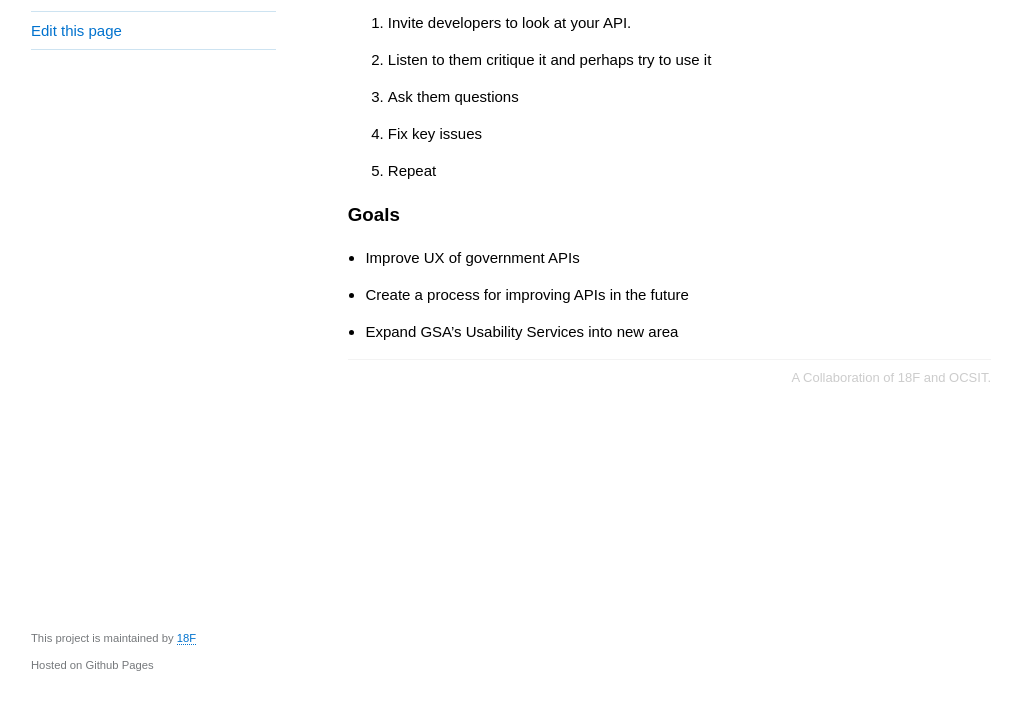
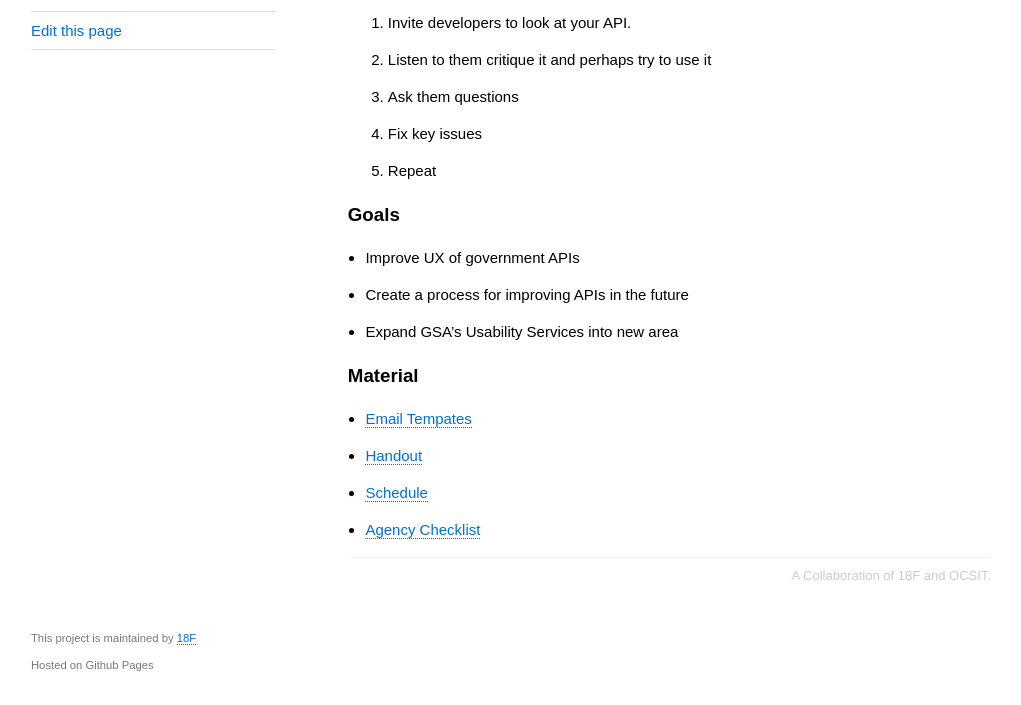
Before and after one commit to 18F/API-Usability-Testing, a Jekyll site: the page built from pages/kit.md, in a window 1280 px wide and 1040 px high. Shown: the part 335-1040 px from the top of the window, without its empty margins (129-1150 px from the left). Built offline with Jekyll 4.4.1, drawn with Linux system fonts in a browser that asks for light colours.

Commit message:
Update kit.md

```diff
--- a/pages/kit.md
+++ b/pages/kit.md
@@ -20,11 +20,14 @@ The format is simple:
 5. Repeat
 
 
-
-
-
 ### Goals
 
 * Improve UX of government APIs
 * Create a process for improving APIs in the future
 * Expand GSA's Usability Services into new area
+
+### Material
+* [Email Tempates](http://18f.github.io/API-Usability-Testing/pages/templates)
+* [Handout]()
+* [Schedule]()
+* [Agency Checklist]()
```
